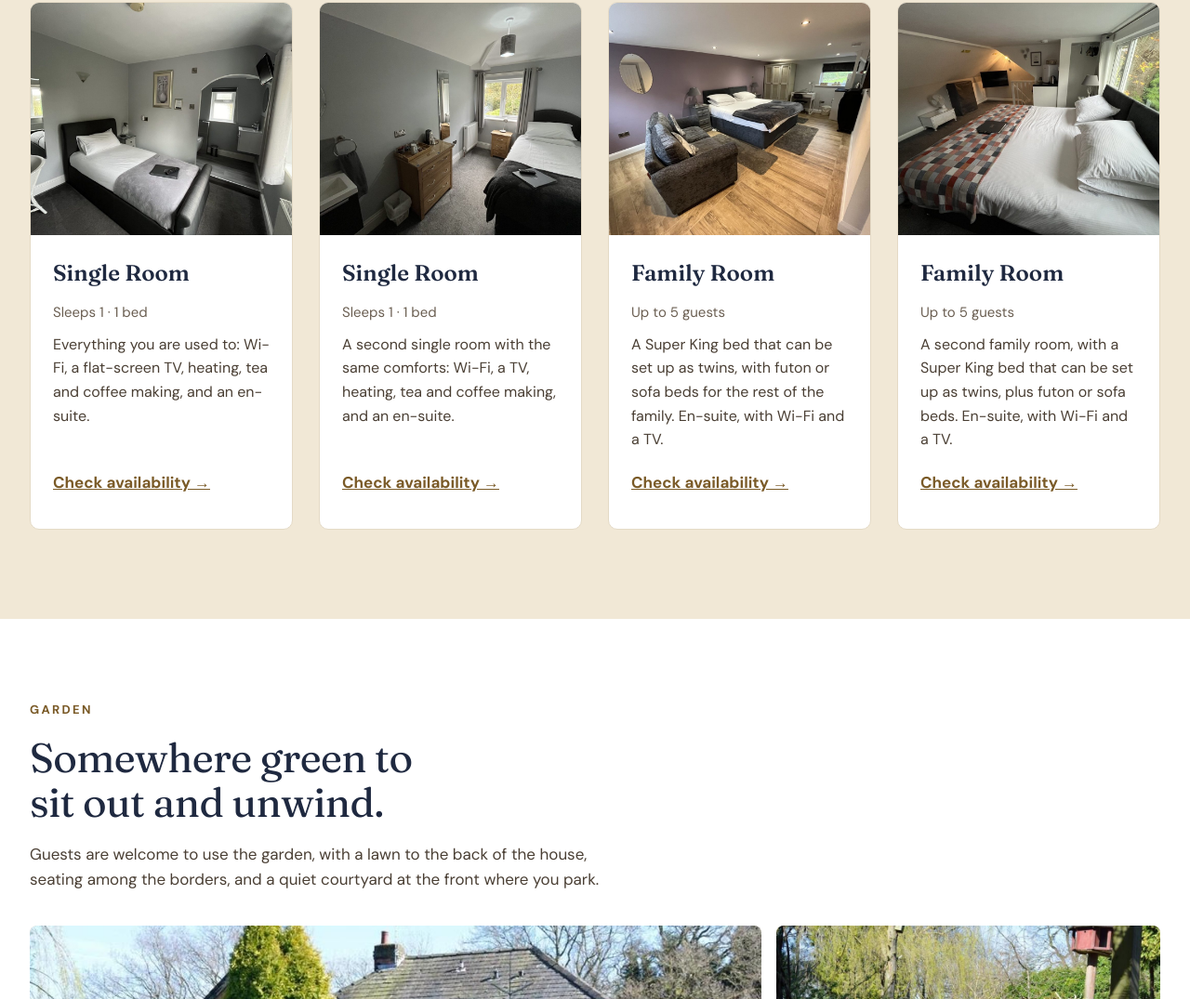
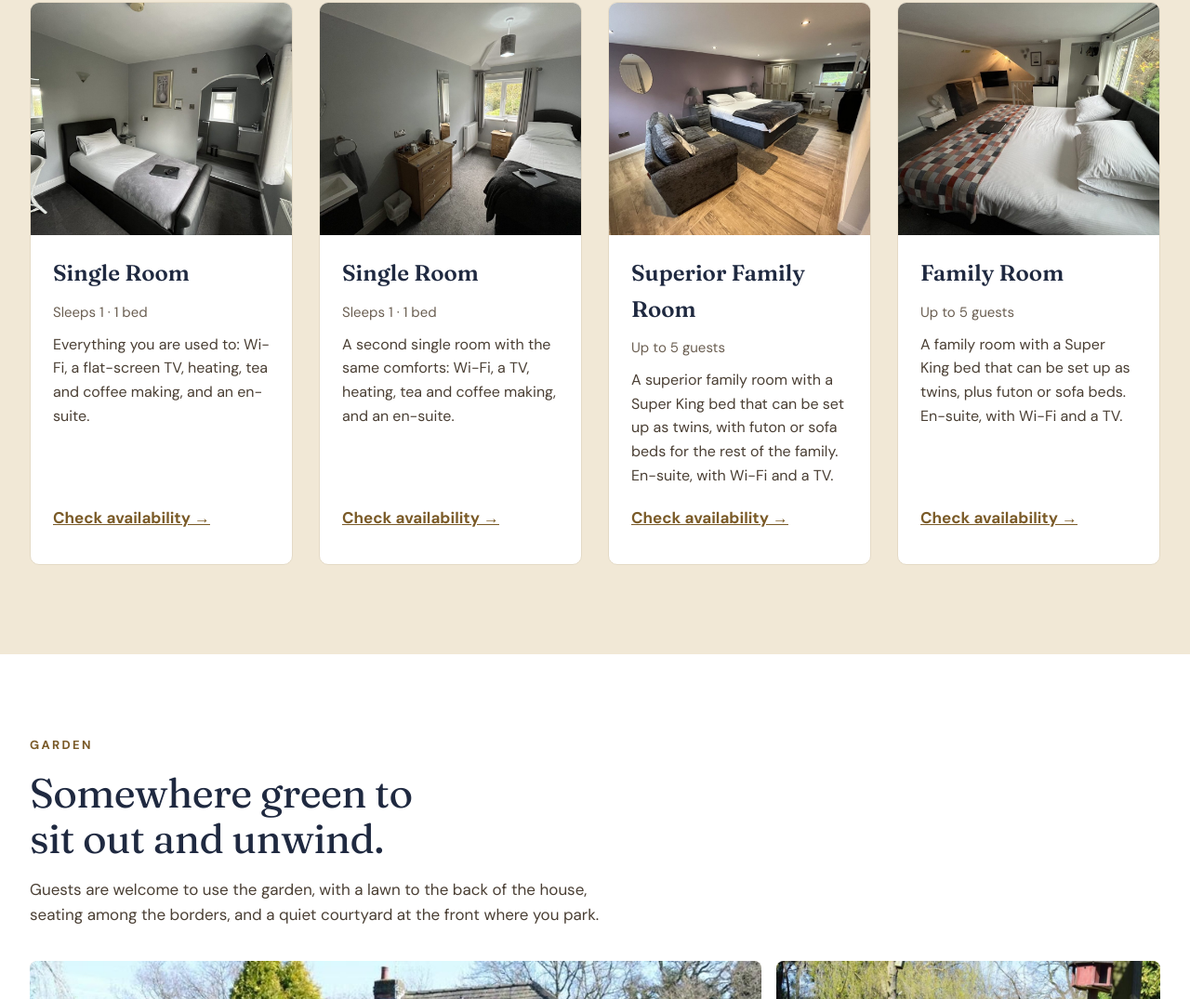
Before and after one commit to jedarlingtonx/laburnumcottageguesthouse.co.uk, a plain HTML site: page index.html in a window 1280 px wide. Shown: the part 2725-3800 px from the top of the page at 93% size. Drawn offline with Linux system fonts and the light colour scheme.

Commit message:
Label the larger family room as the superior one
Co-Authored-By: Claude Sonnet 5.5 <noreply@anthropic.com>
Claude-Session: https://claude.ai/code/session_01Gu4sFTQQp1RPCeSPtT2fv6

```diff
--- a/index.html
+++ b/index.html
@@ -288,9 +288,9 @@ document.addEventListener('keydown',function(e){if(e.key==='Escape')set(false)})
 <article class="rc" style="grid-column:span 3;background:#FFFFFF;border:1px solid #E4DAC6;border-radius:10px;overflow:hidden;display:flex;flex-direction:column">
 <img loading="lazy" decoding="async" width="1200" height="900" src="images/room-family-1.jpg" alt="A spacious family room with a Super King bed, a sofa and a mauve feature wall" style="display:block;width:100%;height:250px;object-fit:cover;background:#E8DFCE">
 <div style="padding:22px 24px 26px;display:flex;flex-direction:column;gap:10px;flex:1">
-<h3 style="margin:0;font-family:'Fraunces',Georgia,serif;font-weight:600;font-size:24px">Family Room</h3>
+<h3 style="margin:0;font-family:'Fraunces',Georgia,serif;font-weight:600;font-size:24px">Superior Family Room</h3>
 <p style="margin:0;font-size:15px;color:#6B5F52">Up to 5 guests</p>
-<p style="margin:0;font-size:16px;color:#4A3F34;flex:1">A Super King bed that can be set up as twins, with futon or sofa beds for the rest of the family. En-suite, with Wi-Fi and a TV.</p>
+<p style="margin:0;font-size:16px;color:#4A3F34;flex:1">A superior family room with a Super King bed that can be set up as twins, with futon or sofa beds for the rest of the family. En-suite, with Wi-Fi and a TV.</p>
 <a href="https://beds24.com/booking2.php?propid=254189" target="_blank" rel="noopener" style="font-weight:700;color:#7A5A27;padding:10px 0;display:inline-block">Check availability &rarr;</a>
 </div>
 </article>
@@ -299,7 +299,7 @@ document.addEventListener('keydown',function(e){if(e.key==='Escape')set(false)})
 <div style="padding:22px 24px 26px;display:flex;flex-direction:column;gap:10px;flex:1">
 <h3 style="margin:0;font-family:'Fraunces',Georgia,serif;font-weight:600;font-size:24px">Family Room</h3>
 <p style="margin:0;font-size:15px;color:#6B5F52">Up to 5 guests</p>
-<p style="margin:0;font-size:16px;color:#4A3F34;flex:1">A second family room, with a Super King bed that can be set up as twins, plus futon or sofa beds. En-suite, with Wi-Fi and a TV.</p>
+<p style="margin:0;font-size:16px;color:#4A3F34;flex:1">A family room with a Super King bed that can be set up as twins, plus futon or sofa beds. En-suite, with Wi-Fi and a TV.</p>
 <a href="https://beds24.com/booking2.php?propid=254189" target="_blank" rel="noopener" style="font-weight:700;color:#7A5A27;padding:10px 0;display:inline-block">Check availability &rarr;</a>
 </div>
 </article>
```
